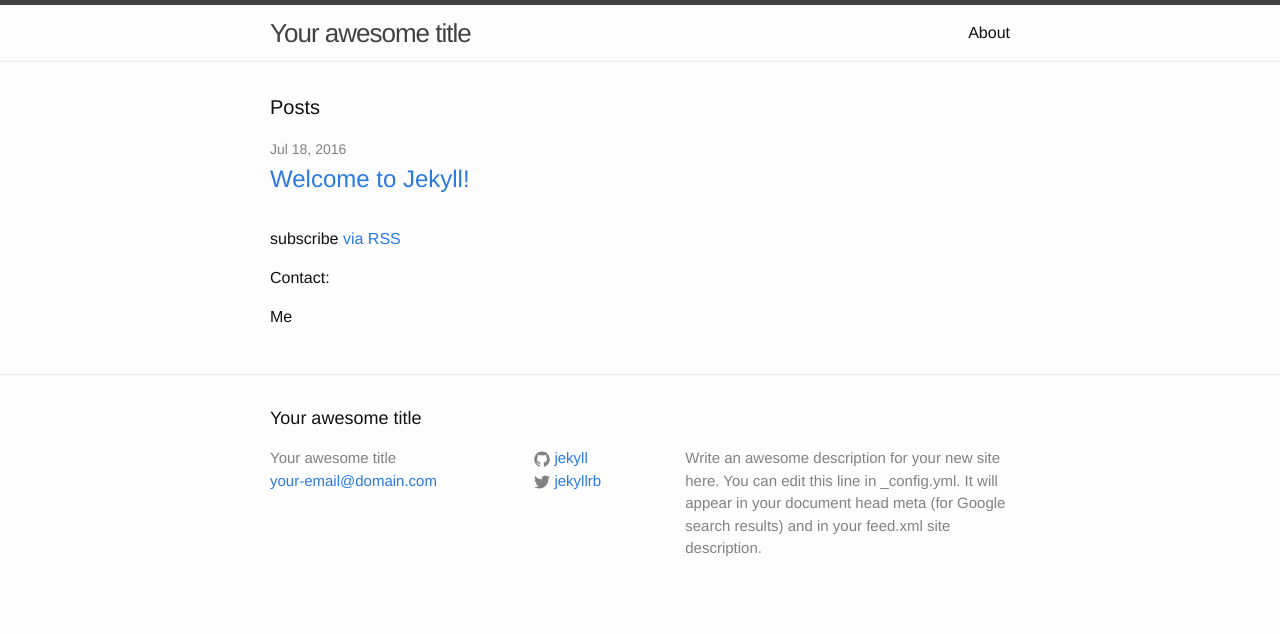
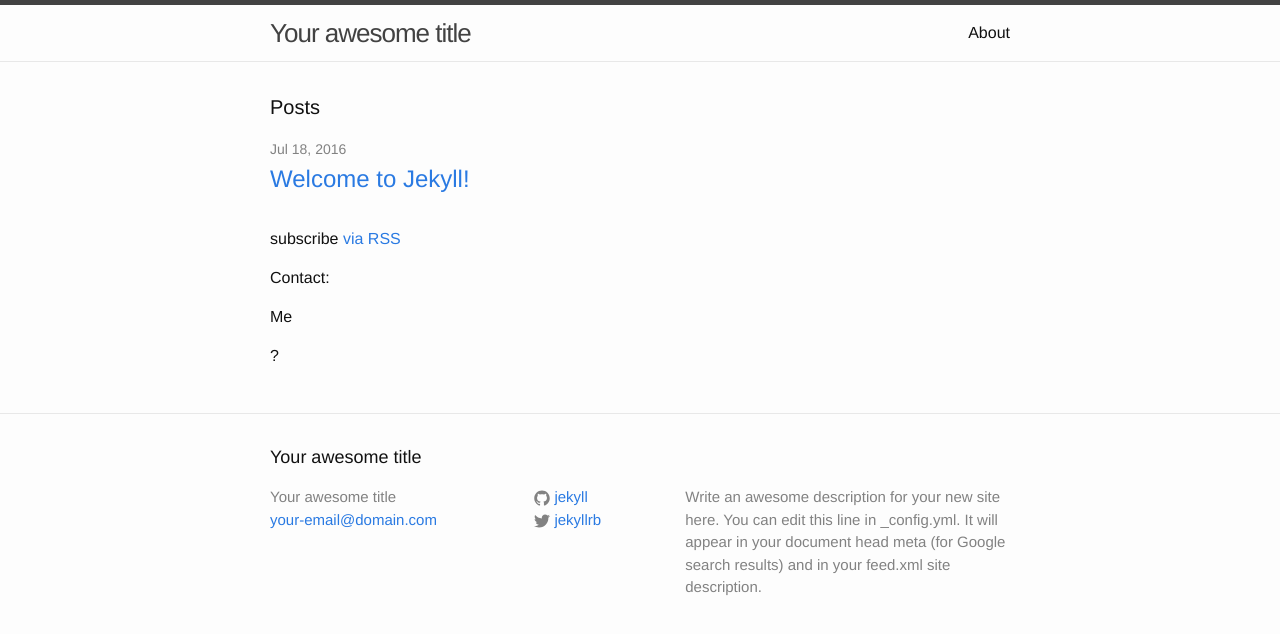
Before and after one commit to reth1nk/reth1nk.github.io, a Jekyll site: the page built from index.html, in a window 1280 px wide. Shown: the top 634 px of the page. Built offline with Jekyll 4.4.1, drawn with Linux system fonts in a browser that asks for light colours.

Commit message:
question mark

```diff
--- a/index.html
+++ b/index.html
@@ -21,4 +21,5 @@ layout: default
   <p class="rss-subscribe">subscribe <a href="{{ "/feed.xml" | prepend: site.baseurl }}">via RSS</a></p>
   <p>Contact:</p>
   <p>Me</p>
+  <p>?</p>
 </div>
```
